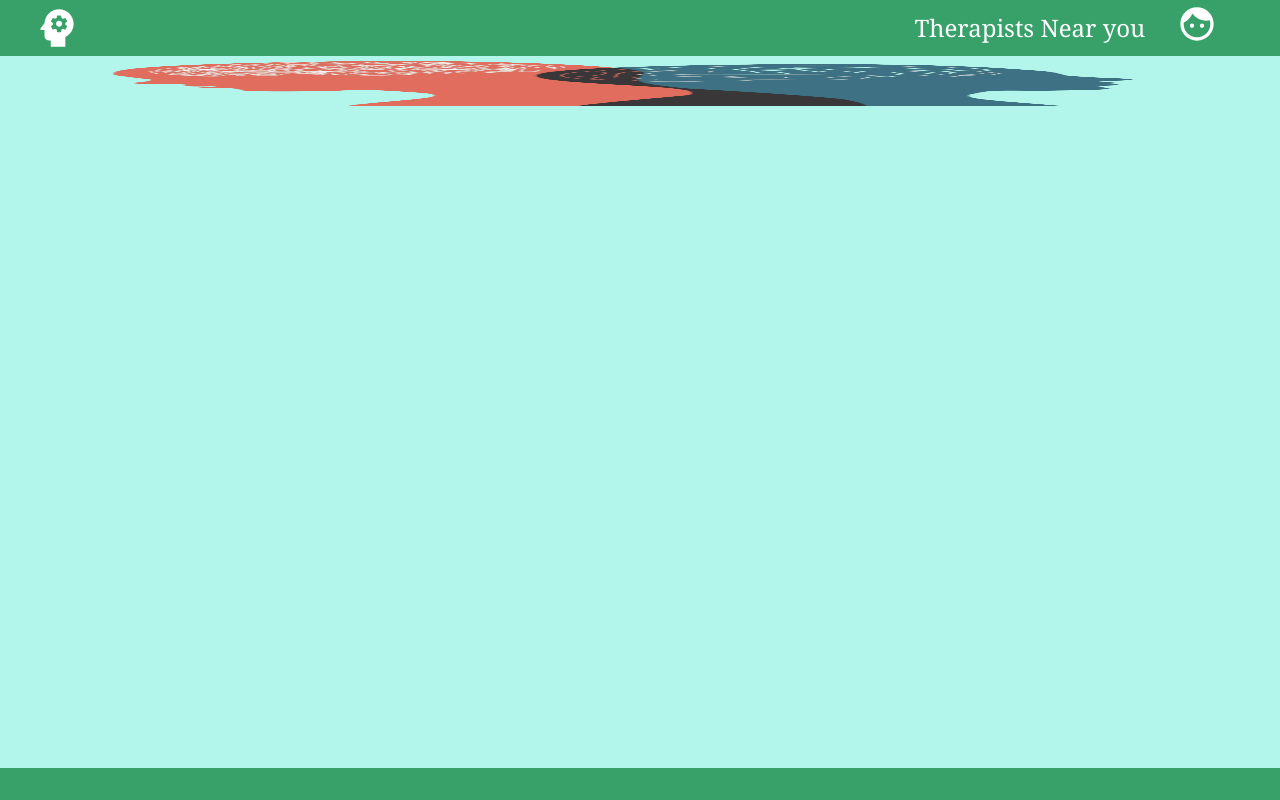
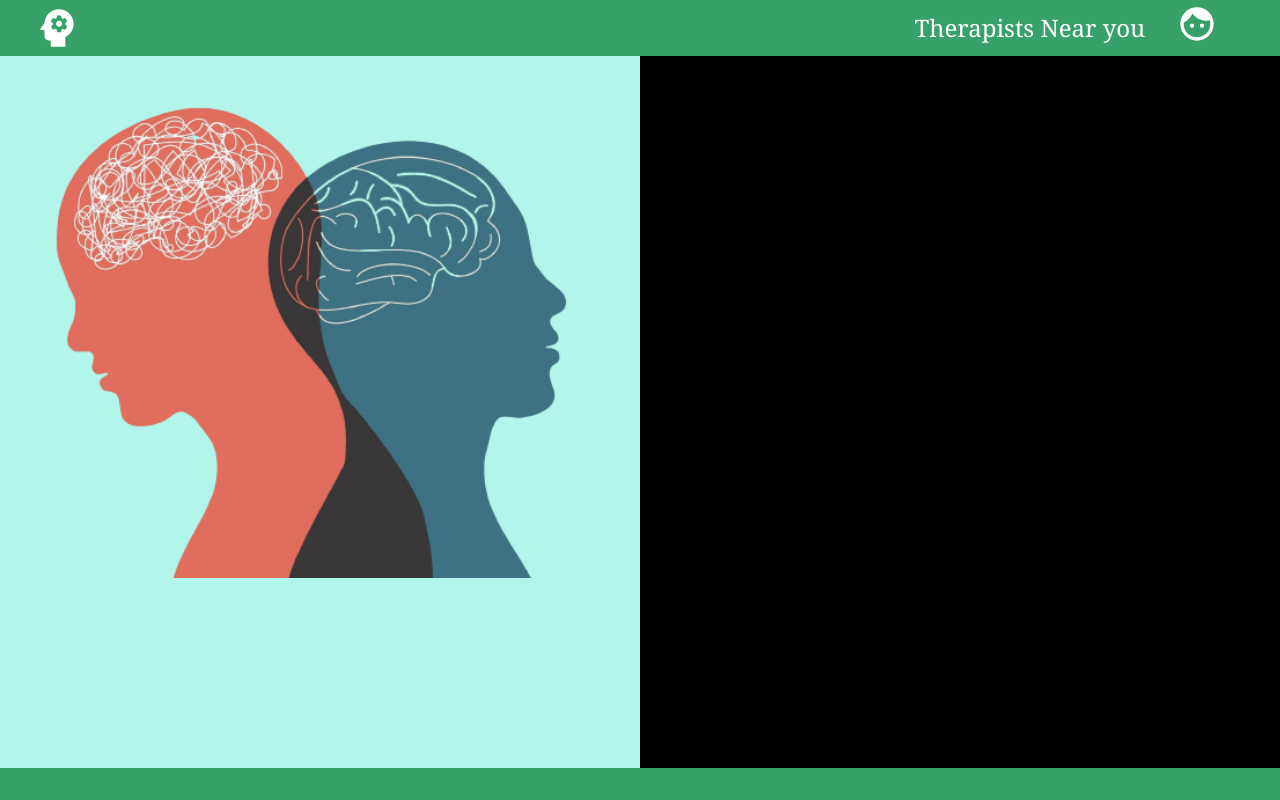
Before and after one commit to Rohanfizz/HACKNITRR-BAKOLIBANGERS, a Next.js app: page /home in a window 1280 px wide. Built offline with nearby package versions, Linux system fonts and the light colour scheme.

Commit message:
home add

```diff
--- a/pages/home/index.tsx
+++ b/pages/home/index.tsx
@@ -1,16 +1,35 @@
-import { Box, Grid } from '@chakra-ui/react'
-import { NextPage } from 'next'
-import Image from 'next/image'
+import { Box, Flex, Grid, GridItem, Image } from "@chakra-ui/react";
+import { NextPage } from "next";
+// import Image from "next/image";
 
-const Home: NextPage = ()=> {
-  return (
-    <Box w="100%" h="100%" bgColor="tealLight">
-        <Grid >
+const Home: NextPage = () => {
+    return (
+        <Box w="100%" h="100%" bgColor="tealLight">
+            <Grid
+                height="100%"
+                templateColumns={"repeat(4, 1fr)"}
+                templateRows={"repeat(1, 1fr)"}
+            >
+                <GridItem colSpan={2}  height="100%">
+                    <Flex
+                        alignItems={"center"}
+                        justifyContent="flex-start"
+                        position="relative"
+                        // top="calc(( 100% - 10rem )/2)"
+                        // right=" calc(( 100% - 100rem) / 2) "
+                    >
+                        <Image
+                            src="/homeImage.png"
+                            alt="homeImage"
+                            height="100%"
+                            width="100%"
+                        />
+                    </Flex>
+                </GridItem>
+                <GridItem colSpan={2} bgColor="black"></GridItem>
+            </Grid>
+        </Box>
+    );
+};
 
-            <Image src="homeImage.png" alt="homeImage" height="50rem" width="50rem"/>
-        </Grid>
-    </Box>
-  )
-}
-
-export default Home
+export default Home;
--- a/src/components/UI/Layout.tsx
+++ b/src/components/UI/Layout.tsx
@@ -6,7 +6,7 @@ const Layout: React.FC = ({ children }) => {
     return (
         <>
             <NavBar />
-            <Box width="100%" height="calc(100vh - 5.5rem)">
+            <Box width="100%" height="calc(100vh - 5.5rem)" overflow={"auto"}>
             {children}
             </Box>
             <Footer />
```
